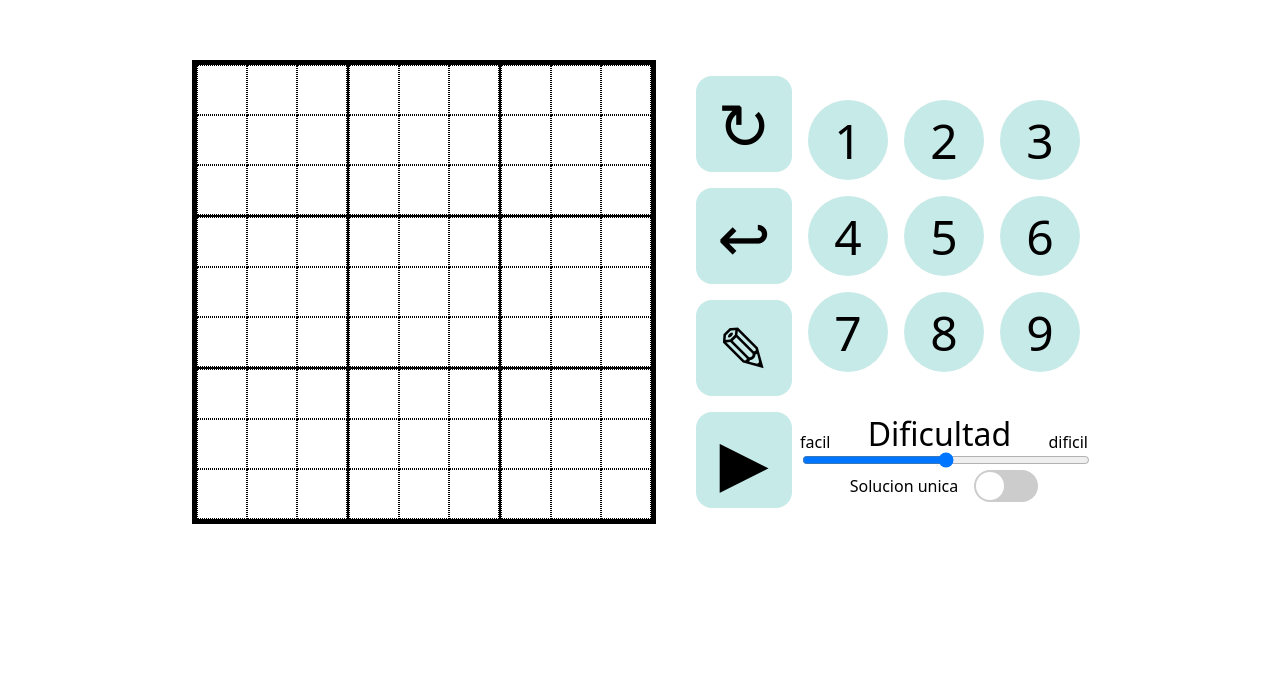
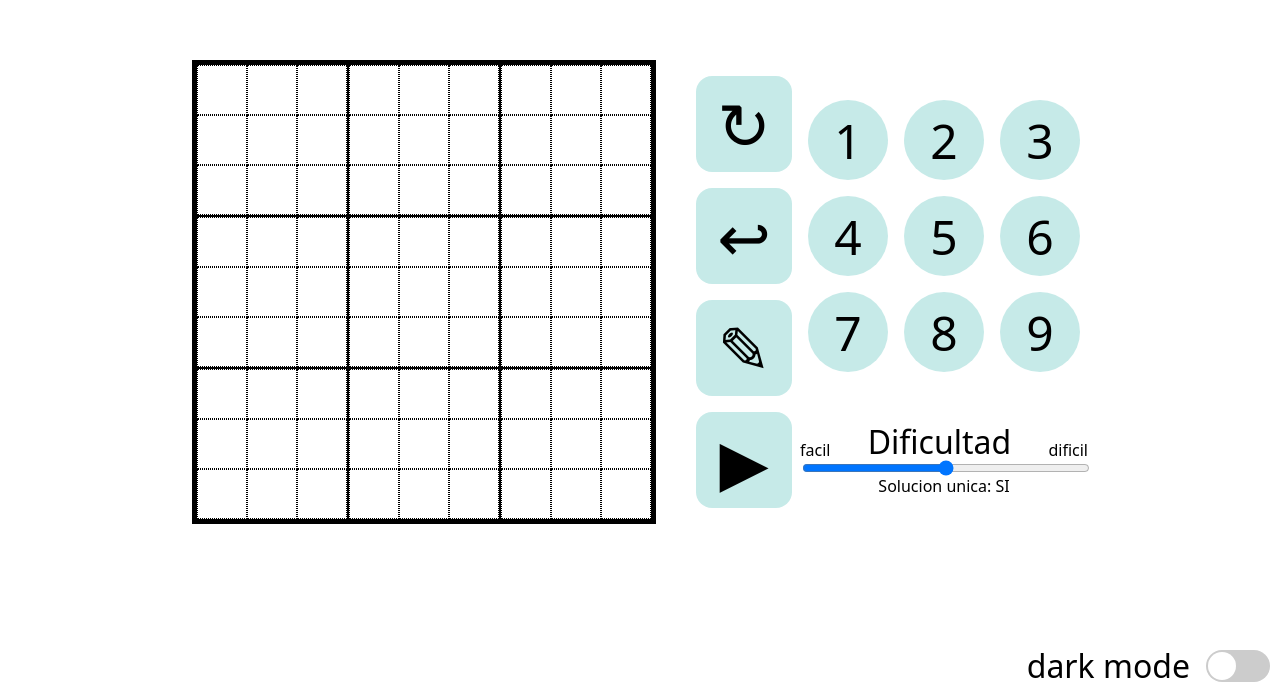
Before and after one commit to sebapereira111/sudoku, a React app: page / in a window 1280 px wide. Shown: the part 108-800 px from the top of the page. Built offline with nearby package versions, Linux system fonts and the light colour scheme; the HTML template or start-up script is replaced by a standard one.

Commit message:
Cambio a uso de context para las variables

```diff
--- a/src/App.css
+++ b/src/App.css
@@ -7,3 +7,65 @@
     width: 100%;
     height: 100%;
 }
+
+.dark-mode-toggle-switch {
+    position: fixed;
+    bottom: 10px;
+    right: 10px;
+    display: flex;
+    align-items: center;
+}
+
+.dark-switch-text {
+    font-size: 32px;
+}
+
+/* Container for the toggle */
+.toggle-switch {
+    margin-left: 1rem;
+    position: relative;
+    display: inline-block;
+    width: 64px;
+    height: 32px;
+}
+
+/* Hide default checkbox */
+.toggle-switch input {
+    margin: 0;
+    opacity: 0;
+    width: 0;
+    height: 0;
+}
+
+/* The track */
+.slider {
+    position: absolute;
+    cursor: pointer;
+    background-color: #ccc;
+    border-radius: 32px;
+    width: 100%;
+    height: 100%;
+    transition: background-color 0.5s;
+}
+
+/* The circular slider */
+.slider::before {
+    content: "";
+    position: absolute;
+    height: 28px;
+    width: 28px;
+    left: 2px;
+    bottom: 2px;
+    background-color: white;
+    border-radius: 50%;
+    transition: transform 0.5s;
+}
+
+/* Toggled state */
+.toggle-switch input:checked+.slider {
+    background-color: rgba(31, 173, 163, 0.75);
+}
+
+.toggle-switch input:checked+.slider::before {
+    transform: translateX(32px);
+}
--- a/src/App.jsx
+++ b/src/App.jsx
@@ -1,59 +1,46 @@
-import { useState, useEffect } from 'react';
+import { useState } from 'react';
 import './App.css';
 import Tablero from './components/Tablero/Tablero.jsx';
 import Controles from './components/controles/Controles.jsx';
-import { test, tableroValido, tableroVacio} from './constants/tableros.js';
-import { generarTableroResultado } from './utils/generarTableroResultado.js';
-import { generarTableroInicial, unaSolucion } from './utils/generarTableroInicial.js';
+
+import { TableroProvider } from './context/TableroProvider.jsx';
 
 function App() {
-    // Dificultad es cuantos boxes se eliminan
-    const [dificultad, setDificultad] = useState(45);
-    // Primero generamos el tablero de resultado valido
-    const [tableroResultado, setTableroResultado] = useState(structuredClone(tableroVacio));
-    // Despues eliminamos algunos numeros para generar el tablero inicial
-    const [tableroInicial, setTableroInicial] = useState(structuredClone(tableroVacio));
-    // Copiamos el tablero inicial en el tablero de trabajo
-    const [tableroActual, setTableroActual] = useState(structuredClone(tableroVacio));
-    const [boxSeleccionado, setBoxSeleccionado] = useState({
-        filaBloqueIndex: 3,
-        colBloqueIndex: 0,
-        filaBoxIndex: 0,
-        colBoxIndex: 0
-    });
-    const [apuntesActivados, setApuntesActivados] = useState(false);
-    const [apuntes, setApuntes] = useState(Array.from({ length: 3 }, () =>
-        Array.from({ length: 3 }, () =>
-            Array.from({ length: 3 }, () =>
-                Array.from({ length: 3 }, () => Array(9).fill(0))
-            )
-        )
-    ));
-    const [solucionUnica, setSolucionUnica] = useState(false)
+    const [darkMode, setDarkMode] = useState(false)
 
     function handleMouseDown(e) {
-        if (!(e.target.id == 'dificultad')) {
-            e.preventDefault();
+        e.preventDefault();
+    }
+
+    function handleChangeDarkMode(e) {
+        if (darkMode) {
+            setDarkMode(false);
+        } else {
+            setDarkMode(true);
         }
     }
 
     return (
         <>
             <div className='fondo' onMouseDown={handleMouseDown} >
-                <Tablero
-                tableroActual={tableroActual} setTableroActual={setTableroActual} tableroInicial={tableroInicial}
-                boxSeleccionado={boxSeleccionado} setBoxSeleccionado={setBoxSeleccionado}
-                apuntesActivados={apuntesActivados} setApuntesActivados={setApuntesActivados}
-                apuntes={apuntes} setApuntes={setApuntes} />
-                <Controles setTableroActual={setTableroActual} tableroInicial={tableroInicial}
-                boxSeleccionado={boxSeleccionado} setBoxSeleccionado={setBoxSeleccionado}
-                apuntesActivados={apuntesActivados} setApuntesActivados={setApuntesActivados}
-                apuntes={apuntes} setApuntes={setApuntes}
-                tableroActual={tableroActual}
-                dificultad={dificultad} setDificultad={setDificultad}
-                tableroResultado={tableroResultado} setTableroResultado = {setTableroResultado}
-                setTableroInicial={setTableroInicial}
-                solucionUnica={solucionUnica} setSolucionUnica={setSolucionUnica} />
+                <TableroProvider>
+                    <Tablero />
+                    <Controles />
+                </TableroProvider>
+                <div className='dark-mode-toggle-switch'>
+                    <span className='dark-switch-text'>dark mode</span>
+                    <div>
+                        <label className="toggle-switch">
+                        <input
+                        type="checkbox"
+                        checked={darkMode}
+                        onChange={handleChangeDarkMode}
+                        />
+                        <span className="slider"></span>
+                    </label>
+                    </div>
+
+                </div>
             </div>
         </>
     )
--- a/src/components/controles/Controles.css
+++ b/src/components/controles/Controles.css
@@ -69,68 +69,18 @@
     width: 100%;
 }
 
-
-
-
-
-
-
-
-
-
-.toggle-solucion-unica {
+.solucion-unica {
     display: flex;
     flex-direction: row;
     justify-content: center;
     align-items: center;
+    font-size: 1rem;
 }
 
-/* Container for the toggle */
-.toggle-switch {
-    margin-left: 1rem;
-    position: relative;
+.visible {
     display: inline-block;
-    width: 64px;
-    height: 32px;
 }
 
-/* Hide default checkbox */
-.toggle-switch input {
-    margin: 0;
-    opacity: 0;
-    width: 0;
-    height: 0;
+.oculto {
+    display: none;
 }
-
-/* The track */
-.slider {
-    position: absolute;
-    cursor: pointer;
-    background-color: #ccc;
-    border-radius: 32px;
-    width: 100%;
-    height: 100%;
-    transition: background-color 0.5s;
-}
-
-/* The circular slider */
-.slider::before {
-    content: "";
-    position: absolute;
-    height: 28px;
-    width: 28px;
-    left: 2px;
-    bottom: 2px;
-    background-color: white;
-    border-radius: 50%;
-    transition: transform 0.5s;
-}
-
-/* Toggled state */
-.toggle-switch input:checked+.slider {
-    background-color: rgba(31, 173, 163, 0.75);
-}
-
-.toggle-switch input:checked+.slider::before {
-    transform: translateX(32px);
-}
--- a/src/components/controles/Controles.jsx
+++ b/src/components/controles/Controles.jsx
@@ -1,16 +1,32 @@
-import {useState } from 'react';
 import './Controles.css'
 import { inputChange } from '../../utils/inputChange';
 import { generarTableroResultado } from '../../utils/generarTableroResultado';
 import { generarTableroInicial, unaSolucion } from '../../utils/generarTableroInicial';
+import { useTableroContext, useControlesContext } from '../../context/TableroProvider';
 
-function Controles({ setTableroActual, tableroInicial, boxSeleccionado, setBoxSeleccionado, apuntesActivados, setApuntesActivados, tableroActual, apuntes, setApuntes, dificultad, setDificultad, tableroResultado, setTableroResultado, setTableroInicial, solucionUnica, setSolucionUnica }) {
+function Controles() {
+    // Importamos las variables de contexto
+    const {
+        tableroInicial,
+        tableroActual, setTableroActual,
+        boxSeleccionado, setBoxSeleccionado,
+        apuntesActivados, setApuntesActivados,
+        apuntes, setApuntes
+    } = useTableroContext();
+    const {
+        tableroResultado, setTableroResultado,
+        setTableroInicial,
+        dificultad, setDificultad,
+        solucionUnica, setSolucionUnica
+    } = useControlesContext();
 
+    // Creamos un nuevo tablero
     function handleNuevo(e) {
         e.stopPropagation();
         e.preventDefault();
+
         const nuevoTableroResuldado = generarTableroResultado();
-        const nuevoTableroInicial = generarTableroInicial(structuredClone(nuevoTableroResuldado), dificultad)
+        const nuevoTableroInicial = generarTableroInicial(structuredClone(nuevoTableroResuldado), dificultad);
         // Primero generamos el tablero de resultado valido
         setTableroResultado(structuredClone(nuevoTableroResuldado));
         // Despues eliminamos algunos numeros para generar el tablero inicial
@@ -31,20 +47,16 @@ function Controles({ setTableroActual, tableroInicial, boxSeleccionado, setBoxSe
                 )
             )
         ));
-        console.time('calculo')
-        console.log(unaSolucion(nuevoTableroInicial, dificultad));
-        console.timeEnd('calculo')
+
+        const soloUnaSolucion = unaSolucion(nuevoTableroInicial, dificultad);
+        setSolucionUnica(soloUnaSolucion);
+
     }
 
     function handleChange(e) {
         e.stopPropagation();
         e.preventDefault();
         inputChange(e, tableroInicial, boxSeleccionado, setBoxSeleccionado, setTableroActual, apuntesActivados, setApuntesActivados, tableroActual, apuntes, setApuntes, setDificultad);
-    }
-
-    function handleChangeSolucionUnica(e) {
-        setSolucionUnica(e.target.checked);
-        console.log(e.target.checked)
     }
 
     return (
@@ -82,15 +94,10 @@ function Controles({ setTableroActual, tableroInicial, boxSeleccionado, setBoxSe
                             value={dificultad}
                             onChange={handleChange}
                             step="1" />
-                        <div className='toggle-solucion-unica'>
-                            <h2>Solucion unica</h2>
-                            <label className="toggle-switch">
-                                <input
-                                type="checkbox"
-                                value={solucionUnica}
-                                onChange={handleChangeSolucionUnica}/>
-                                <span className="slider"></span>
-                            </label>
+                        <div className='solucion-unica'>
+                            <span>Solucion unica:</span>&nbsp;
+                            <span className={solucionUnica ? 'visible' : 'oculto'}>SI</span>
+                            <span className={solucionUnica ? 'oculto' : 'visible'}>NO</span>
                         </div>
                     </div>
                 </div>
--- /dev/null
+++ b/src/context/TableroProvider.jsx
@@ -0,0 +1,51 @@
+import { createContext, useContext } from "react";
+import { useTablero } from "../hooks/useTablero";
+
+// Crear los contextos
+const TableroContext = createContext();
+const ControlesContext = createContext();
+
+// Provider que envuelve la app
+function TableroProvider({ children }) {
+    // Destructuracion de las variables usadas
+    const {
+        tableroResultado, setTableroResultado,
+        tableroInicial, setTableroInicial,
+        tableroActual, setTableroActual,
+        boxSeleccionado, setBoxSeleccionado,
+        apuntesActivados, setApuntesActivados,
+        apuntes, setApuntes,
+        dificultad, setDificultad,
+        solucionUnica, setSolucionUnica
+    } = useTablero();
+
+    // Las variables que se van a pasar a los 2 contextos
+    const valueTablero = {
+        tableroInicial,
+        tableroActual, setTableroActual,
+        boxSeleccionado, setBoxSeleccionado,
+        apuntesActivados, setApuntesActivados,
+        apuntes, setApuntes
+    };
+
+    const valueControles = {
+        tableroResultado, setTableroResultado,
+        setTableroInicial,
+        dificultad, setDificultad,
+        solucionUnica, setSolucionUnica
+    };
+
+    return (
+        <TableroContext.Provider value={valueTablero}>
+            <ControlesContext.Provider value={valueControles}>
+                {children}
+            </ControlesContext.Provider>
+        </TableroContext.Provider>
+);
+}
+
+// Hooks para consumir los contextos
+const useTableroContext = () => useContext(TableroContext);
+const useControlesContext = () => useContext(ControlesContext);
+
+export { TableroProvider, useTableroContext, useControlesContext }
--- /dev/null
+++ b/src/hooks/useTablero.jsx
@@ -0,0 +1,45 @@
+import { tableroVacio } from "../constants/tableros";
+import { useState } from "react";
+
+function useTablero() {
+    // Tablero resultado en base al cual se realiza el resto del juego
+    const [tableroResultado, setTableroResultado] = useState(structuredClone(tableroVacio));
+    // Tablero con los valores faltantes de acuerdo a la dificultad seleccionada, sirve para iniciar/reiniciar
+    const [tableroInicial, setTableroInicial] = useState(structuredClone(tableroVacio));
+    // Tablero de trabajo, es el que se muestra en pantalla
+    const [tableroActual, setTableroActual] = useState(structuredClone(tableroVacio));
+    // El box que esta selecionado actualmente en el tablero filaBloqueIndex = 3 es ninguno box seleccionado
+    const [boxSeleccionado, setBoxSeleccionado] = useState({
+        filaBloqueIndex: 3,
+        colBloqueIndex: 0,
+        filaBoxIndex: 0,
+        colBoxIndex: 0
+    });
+    // Avisa si los apuntes estan seleccionados o no
+    const [apuntesActivados, setApuntesActivados] = useState(false);
+    // Los apuntes son otro tablero pero que en el lugar de cada box tienen un array de 9 items que guardan los apuntes
+    const [apuntes, setApuntes] = useState(Array.from({ length: 3 }, () =>
+        Array.from({ length: 3 }, () =>
+            Array.from({ length: 3 }, () =>
+                Array.from({ length: 3 }, () => Array(9).fill(0))
+            )
+        )
+    ));
+    // Dificultad es cuantos boxes se eliminan
+    const [dificultad, setDificultad] = useState(45);
+    // Selecciona/avisa si el nuevo tablero debe ser de solucion unica
+    const [solucionUnica, setSolucionUnica] = useState(true)
+
+    return {
+        tableroResultado, setTableroResultado,
+        tableroInicial, setTableroInicial,
+        tableroActual, setTableroActual,
+        boxSeleccionado, setBoxSeleccionado,
+        apuntesActivados, setApuntesActivados,
+        apuntes, setApuntes,
+        dificultad, setDificultad,
+        solucionUnica, setSolucionUnica
+    };
+}
+
+export { useTablero }
```
Also changed, not shown: src/components/Bloque/Bloque.jsx (+4 -8 lines), src/components/Box/Box.jsx (+12 -2 lines), src/components/Tablero/Tablero.jsx (+5 -5 lines).
